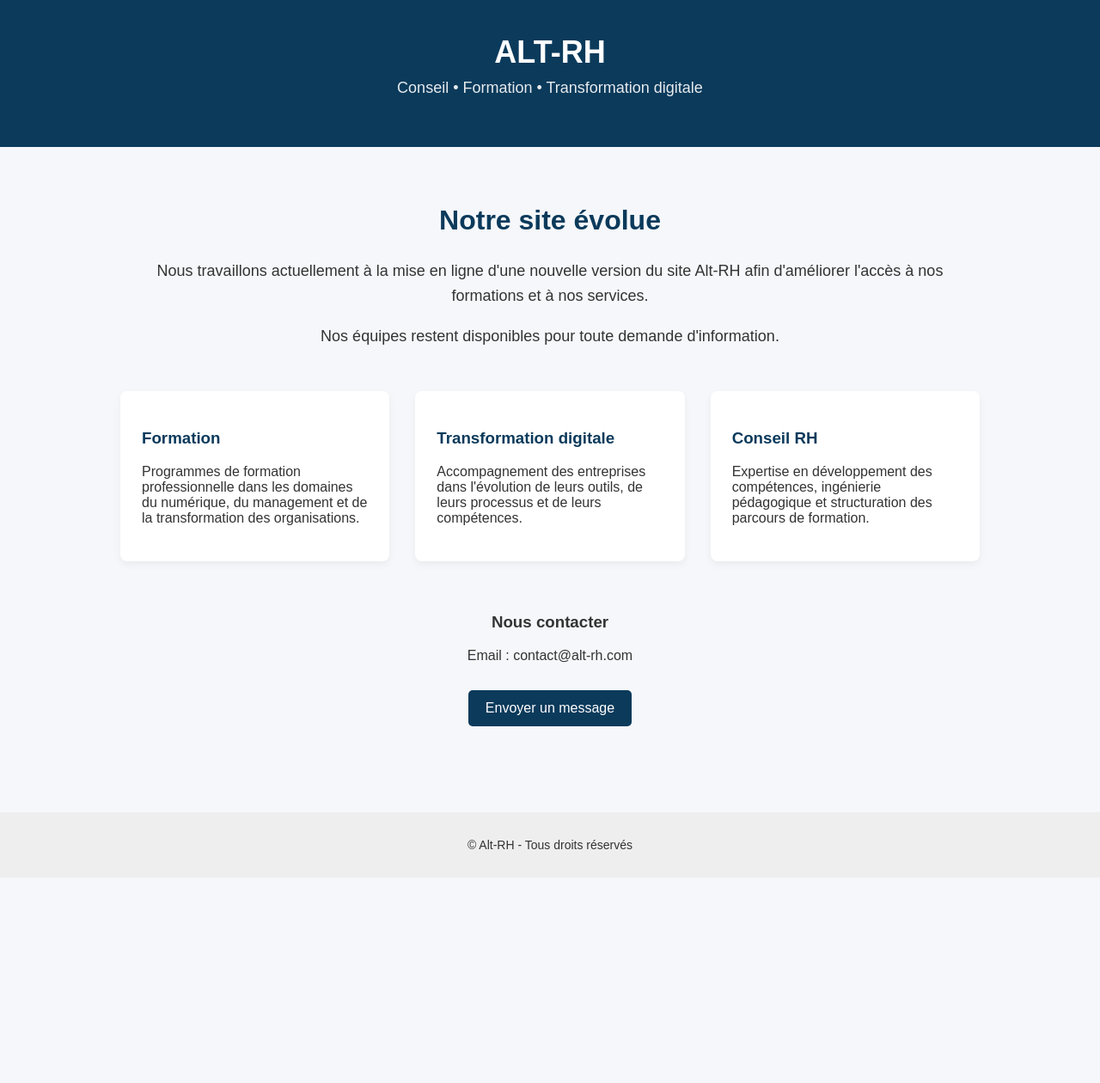
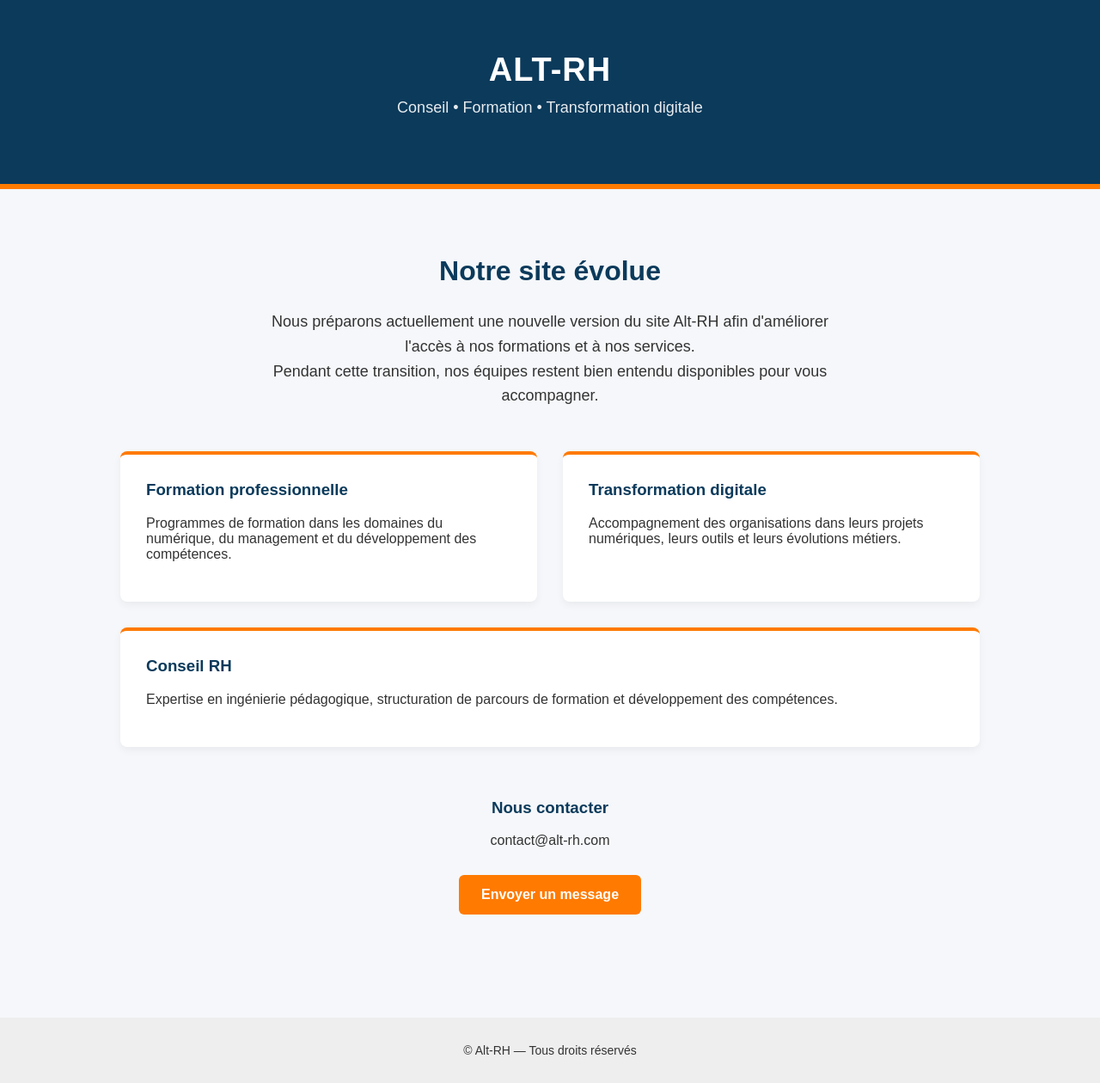
Before and after one commit to Einhorny2020/testaltrh, a plain HTML site: page index.html in a window 1280 px wide. Shown: the whole page at 86% size. Before the commit the page ends 1021 px from the top, so only its background shows below. Drawn offline with Linux system fonts and the light colour scheme.

Commit message:
Update index.html

```diff
--- a/index.html
+++ b/index.html
@@ -2,9 +2,10 @@
 <html lang="fr">
 <head>
 <meta charset="UTF-8">
-<title>Alt-RH | Formation et Conseil</title>
+<title>Alt-RH | Conseil & Formation</title>
 
 <style>
+
 body{
 font-family: Arial, sans-serif;
 margin:0;
@@ -15,17 +16,19 @@ color:#333;
 header{
 background:#0b3a5b;
 color:white;
-padding:40px;
+padding:60px 20px;
 text-align:center;
+border-bottom:6px solid #ff7a00;
 }
 
 header h1{
 margin:0;
-font-size:36px;
+font-size:38px;
+letter-spacing:1px;
 }
 
 header p{
-margin-top:10px;
+margin-top:12px;
 font-size:18px;
 opacity:0.9;
 }
@@ -33,7 +36,7 @@ opacity:0.9;
 .container{
 max-width:1000px;
 margin:auto;
-padding:40px 20px;
+padding:50px 20px;
 }
 
 .hero{
@@ -49,6 +52,8 @@ color:#0b3a5b;
 .hero p{
 font-size:18px;
 line-height:1.6;
+max-width:700px;
+margin:auto;
 }
 
 .services{
@@ -60,15 +65,22 @@ margin-top:40px;
 
 .service{
 flex:1;
-min-width:250px;
+min-width:260px;
 background:white;
-padding:25px;
+padding:30px;
 border-radius:8px;
 box-shadow:0 4px 10px rgba(0,0,0,0.05);
+border-top:4px solid #ff7a00;
+transition:transform .2s;
+}
+
+.service:hover{
+transform:translateY(-4px);
 }
 
 .service h3{
 color:#0b3a5b;
+margin-top:0;
 }
 
 .contact{
@@ -76,25 +88,35 @@ text-align:center;
 margin-top:60px;
 }
 
+.contact h3{
+color:#0b3a5b;
+}
+
 .contact a{
 display:inline-block;
 margin-top:15px;
-padding:12px 20px;
-background:#0b3a5b;
+padding:14px 26px;
+background:#ff7a00;
 color:white;
 text-decoration:none;
-border-radius:5px;
+border-radius:6px;
+font-weight:bold;
+transition:background .2s;
+}
+
+.contact a:hover{
+background:#e66d00;
 }
 
 footer{
 text-align:center;
 padding:30px;
 background:#eee;
-margin-top:60px;
+margin-top:70px;
 font-size:14px;
 }
+
 </style>
-
 </head>
 
 <body>
@@ -109,33 +131,34 @@ font-size:14px;
 <div class="hero">
 <h2>Notre site évolue</h2>
 <p>
-Nous travaillons actuellement à la mise en ligne d'une nouvelle version du site Alt-RH afin d'améliorer l'accès à nos formations et à nos services.
+Nous préparons actuellement une nouvelle version du site Alt-RH afin d'améliorer l'accès à nos formations et à nos services.
 </p>
+
 <p>
-Nos équipes restent disponibles pour toute demande d'information.
+Pendant cette transition, nos équipes restent bien entendu disponibles pour vous accompagner.
 </p>
 </div>
 
 <div class="services">
 
 <div class="service">
-<h3>Formation</h3>
+<h3>Formation professionnelle</h3>
 <p>
-Programmes de formation professionnelle dans les domaines du numérique, du management et de la transformation des organisations.
+Programmes de formation dans les domaines du numérique, du management et du développement des compétences.
 </p>
 </div>
 
 <div class="service">
 <h3>Transformation digitale</h3>
 <p>
-Accompagnement des entreprises dans l'évolution de leurs outils, de leurs processus et de leurs compétences.
+Accompagnement des organisations dans leurs projets numériques, leurs outils et leurs évolutions métiers.
 </p>
 </div>
 
 <div class="service">
 <h3>Conseil RH</h3>
 <p>
-Expertise en développement des compétences, ingénierie pédagogique et structuration des parcours de formation.
+Expertise en ingénierie pédagogique, structuration de parcours de formation et développement des compétences.
 </p>
 </div>
 
@@ -143,14 +166,18 @@ Expertise en développement des compétences, ingénierie pédagogique et struct
 
 <div class="contact">
 <h3>Nous contacter</h3>
-<p>Email : contact@alt-rh.com</p>
-<a href="mailto:contact@alt-rh.com">Envoyer un message</a>
+<p>contact@alt-rh.com</p>
+
+<a href="mailto:contact@alt-rh.com">
+Envoyer un message
+</a>
+
 </div>
 
 </div>
 
 <footer>
-© Alt-RH - Tous droits réservés
+© Alt-RH — Tous droits réservés
 </footer>
 
 </body>
```
